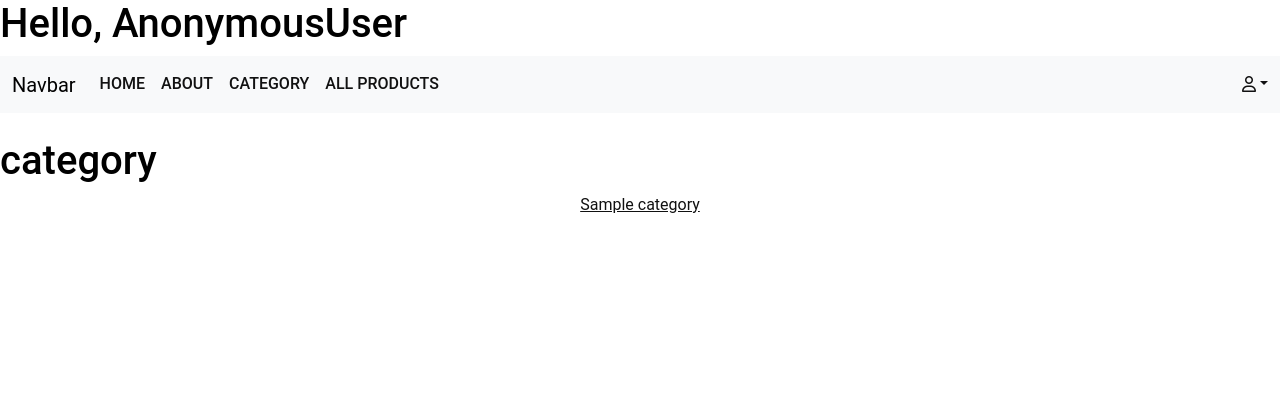
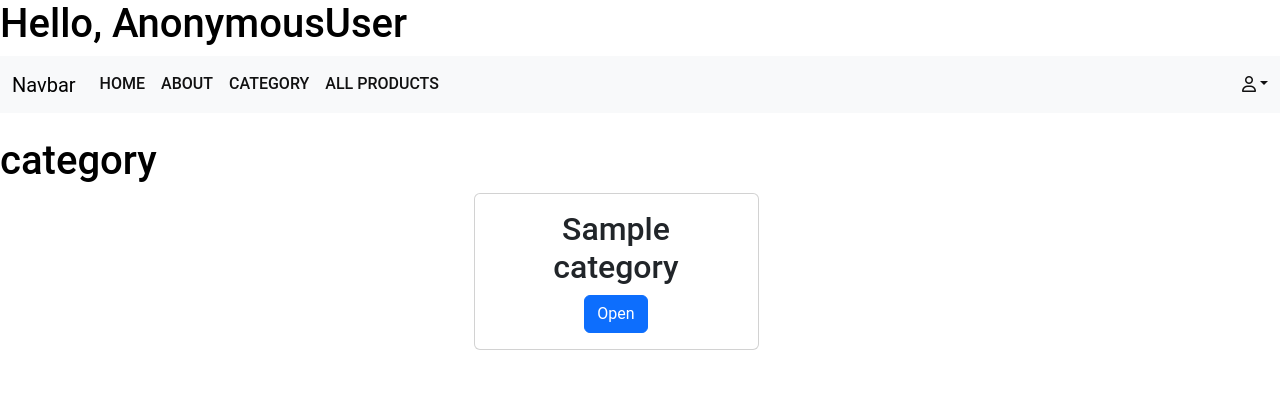
Before and after one commit to DemonMaike/dj_shop_the_withcer, a Django app: page /category in a window 1280 px wide. Shown: the top 397 px of the page. Run offline with Django 4.2, Linux system fonts and the light colour scheme; tables that the repository leaves empty hold one stand-in row (values such as "Sample post"); some libraries are stand-ins or nearby versions.

Commit message:
Correcting category style and allproducts

```diff
--- a/the_withcer_shop/templates/category.html
+++ b/the_withcer_shop/templates/category.html
@@ -1,14 +1,25 @@
-{% extends 'base.html' %}
+{% extends 'base.html' %} {% block content %}
 
-{% block content %}
 <h1>{{ title }}</h1>
 <div class="container text-center">
-    <div class="row align-items-center">
-          {% for c in category %}
-            <div class="col"><a href="{{ c.get_absolute_url }}"><li>{{ c.name }}</li></a></div>
-          {% endfor %}
+  <div class="row justify-content-md-center">
+    {% for c in category %}
+    <div class="card mb-5 me-5 col-xs-12 col-md-3">
+      <div class="card-body">
+        <h2 class="card-title">{{ c.name }}</h2>
+        <a href="{{ c.get_absolute_url }}" class="btn btn-primary">Open</a>
+      </div>
     </div>
+    {% endfor %}
+  </div>
 </div>
 <br />
 
 {% endblock %}
+
+<div class="card mb-5 me-5 col-xs-12 col-md-3">
+  <div class="card-body">
+    <h2 class="card-title">{{ c.name }}</h2>
+    <a href="{{ c.get_absolute_url }}" class="btn btn-primary">Open</a>
+  </div>
+</div>
```
Also changed, not shown: the_withcer_shop/templates/allproducts.html (+15 -13 lines).
